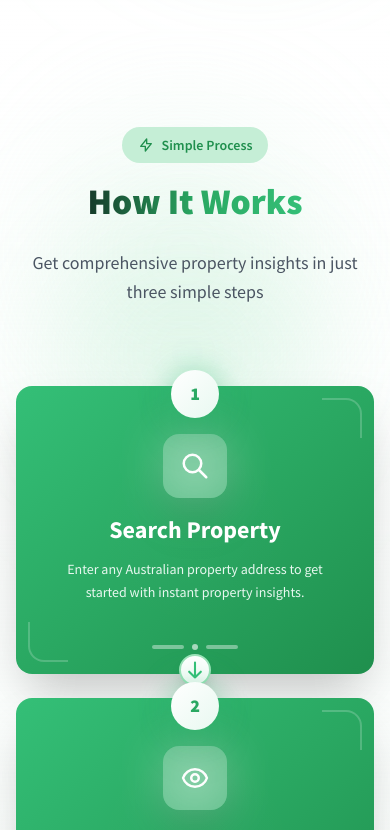
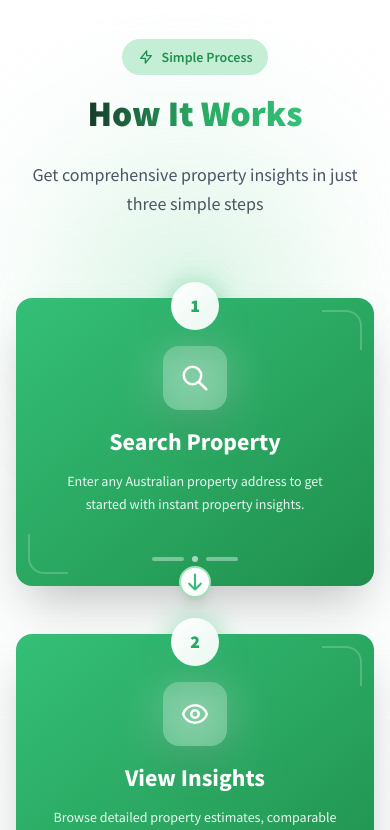
Before and after one commit to inx-nishits/kindred-property-price, a React (Vite) app: page / in a window 390 px wide. Shown: the part 2664-3494 px from the top of the page. Built offline with nearby package versions, Linux system fonts and the light colour scheme.

Commit message:
remove mail logic

```diff
--- a/src/components/common/FAQ.jsx
+++ b/src/components/common/FAQ.jsx
@@ -19,7 +19,7 @@ function FAQ({
   const isCompact = variant === 'compact'
   const sectionClass = isCompact
     ? 'py-12 md:py-16 bg-white'
-    : 'py-20 md:py-24 bg-gradient-to-b from-white via-primary-50/30 to-white relative overflow-hidden'
+    : 'py-16 md:py-24 bg-gradient-to-b from-white via-primary-50/30 to-white relative overflow-hidden'
 
   return (
     <section className={sectionClass}>
--- a/src/pages/Home.jsx
+++ b/src/pages/Home.jsx
@@ -541,7 +541,7 @@ function Home() {
         </section>
 
         {/* Features Section */}
-        <section id="features-section" className="py-20 md:py-24 bg-gradient-to-b from-white via-primary-50/30 to-white relative overflow-hidden">
+        <section id="features-section" className="py-16 md:py-24 bg-gradient-to-b from-white via-primary-50/30 to-white relative overflow-hidden">
           {/* Decorative Background Elements */}
           <div className="absolute inset-0 overflow-hidden pointer-events-none">
             <div className="absolute top-10 right-20 w-96 h-96 bg-primary-100 rounded-full mix-blend-multiply filter blur-3xl opacity-15 animate-blob" />
@@ -649,7 +649,7 @@ function Home() {
         </section>
 
         {/* How It Works */}
-        <section className="py-24 md:py-32 bg-gradient-to-b from-white via-primary-50/20 to-white relative overflow-hidden">
+        <section className="py-10 md:py-32 bg-gradient-to-b from-white via-primary-50/20 to-white relative overflow-hidden">
           {/* Decorative Background Elements */}
           <div className="absolute inset-0 overflow-hidden pointer-events-none">
             <div className="absolute top-20 left-10 w-72 h-72 bg-primary-100 rounded-full mix-blend-multiply filter blur-3xl opacity-20 animate-blob" />
@@ -696,7 +696,7 @@ function Home() {
             </ScrollReveal>
 
             <div className="max-w-7xl mx-auto">
-              <div className="grid grid-cols-1 md:grid-cols-3 gap-6 md:gap-8 lg:gap-12 relative w-full">
+              <div className="grid grid-cols-1 md:grid-cols-3 gap-12 md:gap-8 lg:gap-12 relative w-full">
                 {/* Animated Connecting Arrows - Desktop Only */}
                 <div className="hidden md:block absolute top-32 left-0 right-0 h-0.5">
                   <div className="absolute top-0 left-[16.66%] right-[16.66%] h-full bg-gradient-to-r from-transparent via-primary-300 to-transparent opacity-60" />
```
